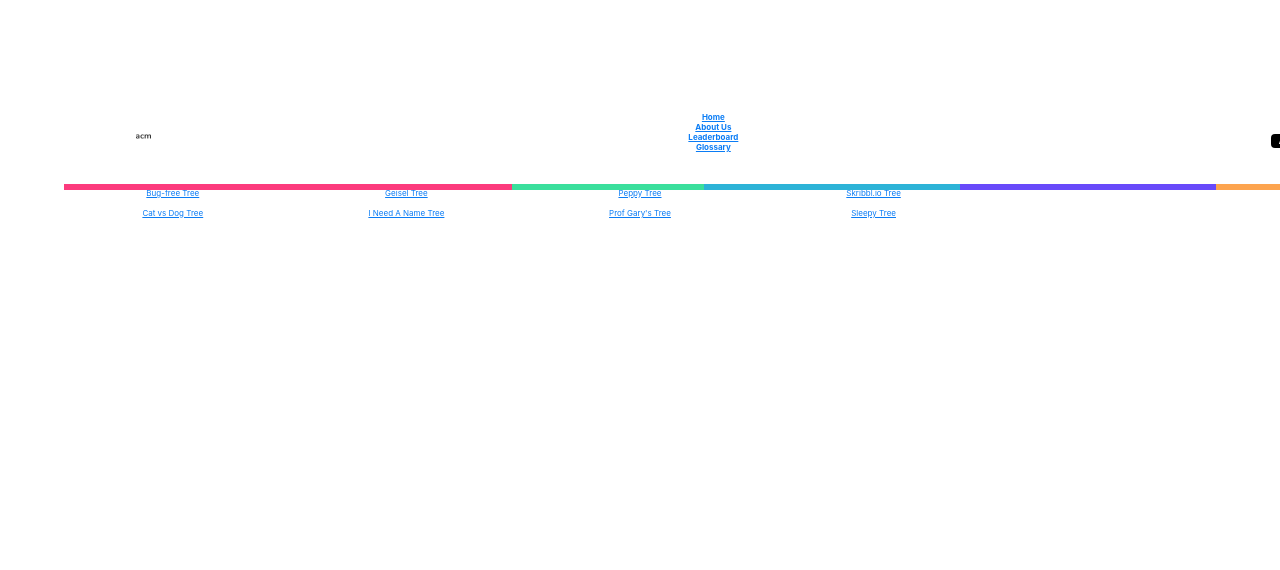
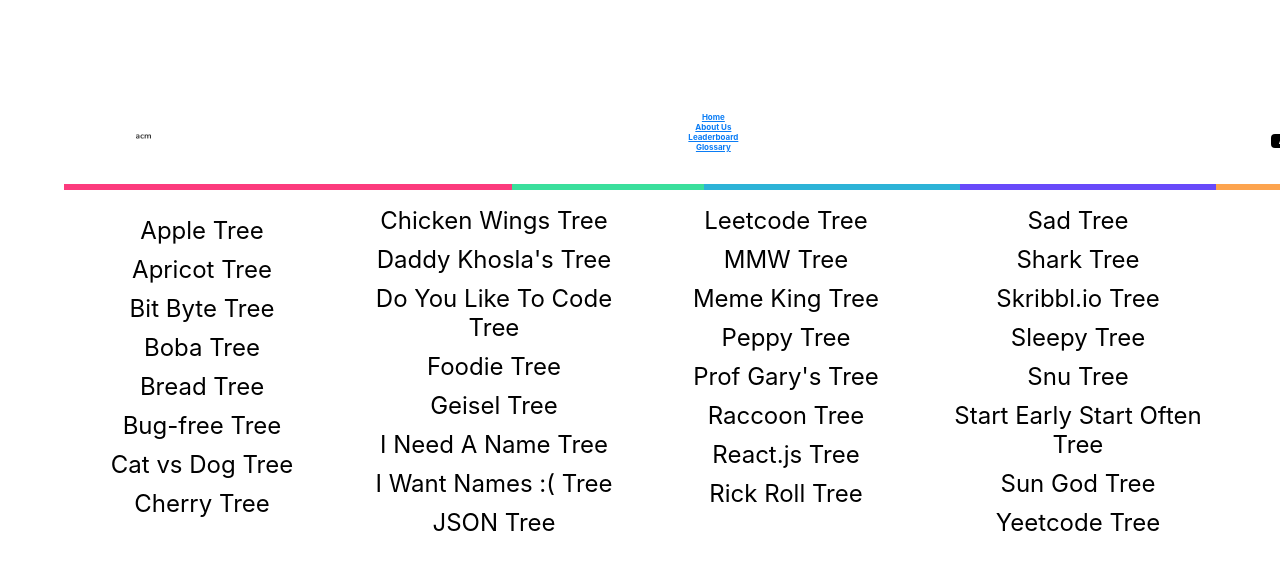
Before and after one commit to acmucsd-projects/green-team-frontend, a React (Create React App) app: page /glossary in a window 1280 px wide. Shown: the top 570 px of the page. Built offline with nearby package versions, Linux system fonts and the light colour scheme.

Commit message:
Applied style

```diff
--- a/src/components/GlossayItem/GlossaryItem.jsx
+++ b/src/components/GlossayItem/GlossaryItem.jsx
@@ -1,9 +1,10 @@
 import React from 'react';
+import './style.css';
 
 function GlossaryItem (props){
     return(
-        <div>
-            <a href={props.to}>{props.itemName}</a>
+        <div className="glossary-item">
+            <a className="glossary-link" href={props.to}>{props.itemName}</a>
         </div>
     );
 };
--- /dev/null
+++ b/src/components/GlossayItem/style.css
@@ -0,0 +1,24 @@
+.glossary-item {
+    margin-top: 10px;
+    margin-bottom: 10px;
+}
+
+.glossary-link {
+    text-decoration: none;
+    color: black;
+    font-size: 24px;
+}
+
+.glossary-link:hover {
+    color: black;
+    text-decoration: underline;
+}
+
+.glossary-link:visited {
+    color: black;
+}
+
+.glossary-link:visited:hover {
+    color: black;
+    text-decoration: underline;
+}
--- a/src/pages/Glossary/Glossary.jsx
+++ b/src/pages/Glossary/Glossary.jsx
@@ -34,6 +34,7 @@ function Glossary(){
 
     return(
         <div>
+            <h1 className="heading">Glossary</h1>
             <div className="glossary-body">
                 {glossary}
             </div>
--- a/src/pages/Glossary/style.css
+++ b/src/pages/Glossary/style.css
@@ -1,5 +1,10 @@
+.heading{
+    font-size: 40px;
+    margin-bottom: 50px;
+}
+
 .glossary-body{
     -webkit-column-count: 5; /* Chrome, Safari, Opera */
     -moz-column-count: 5; /* Firefox */
-    column-count: 5;
+    column-count: 4;
 }
```
